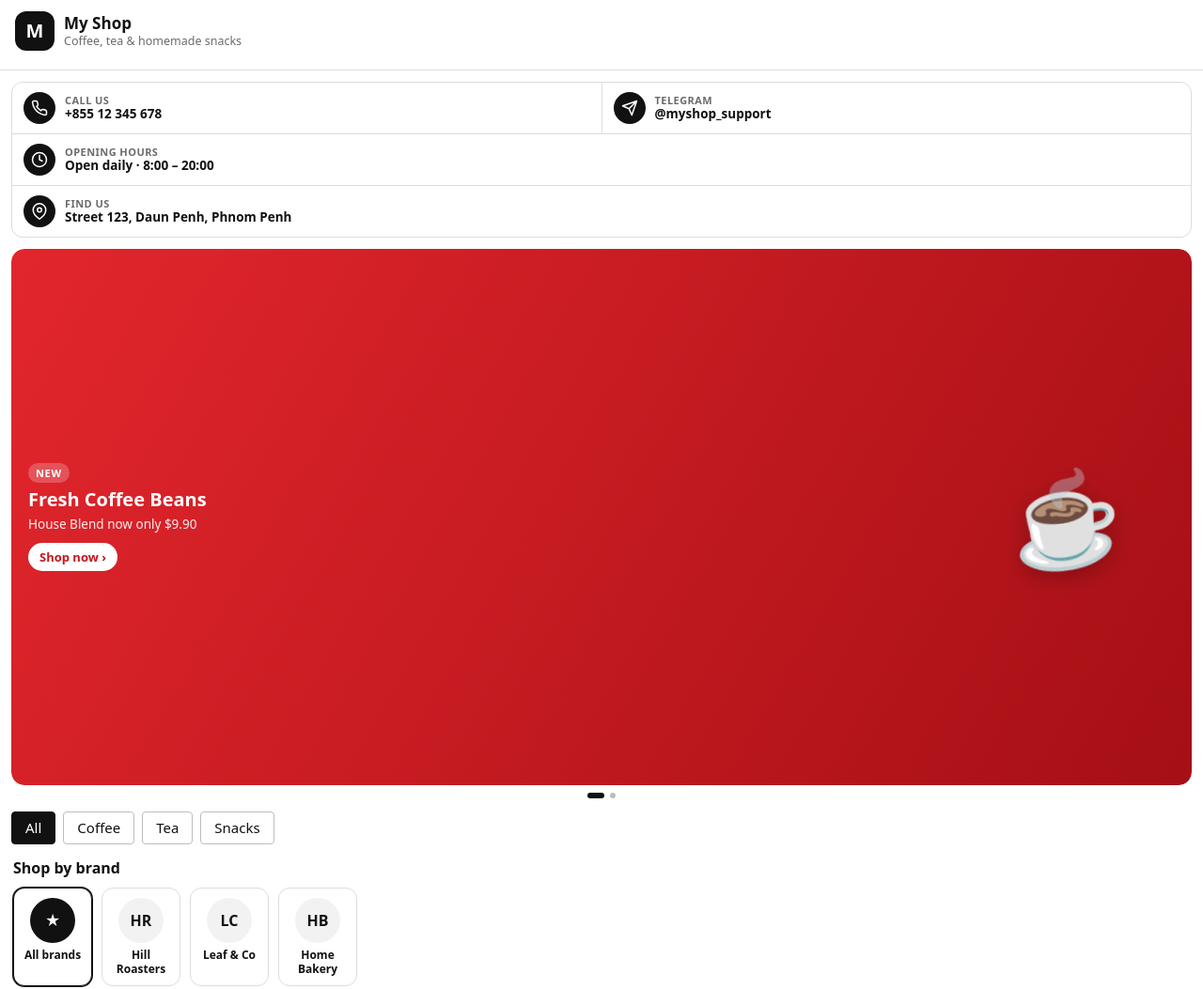
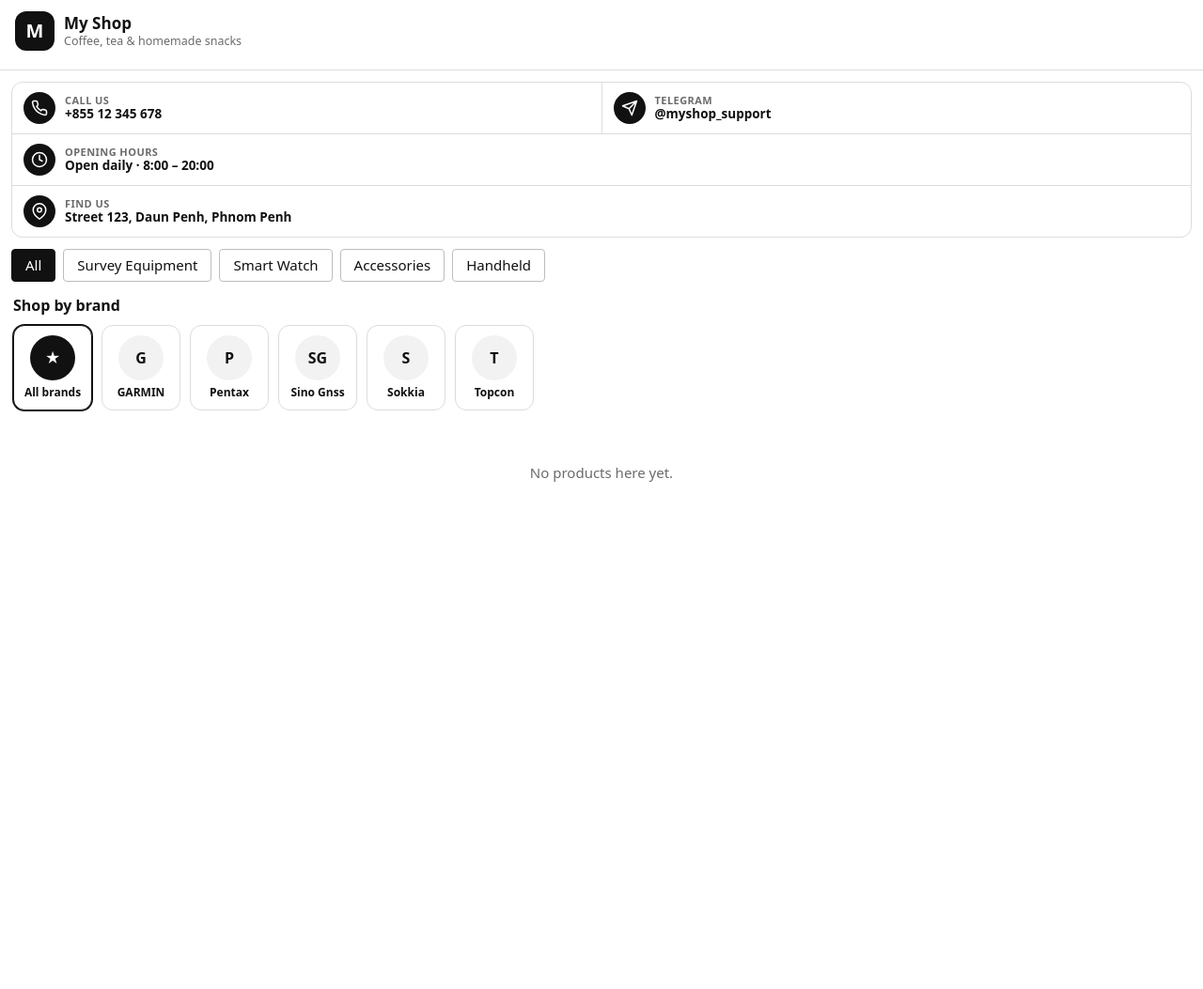
Before and after one commit to narakrongchan/my-shop, a plain HTML site: page index.html in a window 1280 px wide. Shown: the top 1053 px of the page at 94% size. After the commit the page ends 800 px from the top, so only its background shows below. Drawn offline with Linux system fonts and the light colour scheme.

Commit message:
Change categories and brands to survey equipment and Garmin watches
Replace the sample coffee/tea/snacks data with the new brands,
categories and subcategories, and remove the sample products and banners.

Co-Authored-By: Claude Opus 5.5 <noreply@anthropic.com>
Claude-Session: https://claude.ai/code/session_01JDvxfJMCQ1RLfBmUAJof1s

```diff
--- a/a2.js
+++ b/a2.js
@@ -73,6 +73,6 @@ const list = shop.products.filter(p =>
 (cat === "All" || p.category === cat) &&
 (sub === "All" || p.subcategory === sub) &&
 (brand === "All" || p.brand === brand));
-if (!list.length){ grid.appendChild(el("div", "empty", "No products match these filters yet.")); return; }
+if (!list.length){ grid.appendChild(el("div", "empty", "No products here yet.")); return; }
 list.forEach(p => grid.appendChild(cardFor(p)));
 }
--- a/index.html
+++ b/index.html
@@ -78,7 +78,7 @@
 </div>
 
 <script src="a1.js?v=13"></script>
-<script src="a2.js?v=5"></script>
+<script src="a2.js?v=6"></script>
 <script src="a3.js?v=5"></script>
 <script src="a5.js?v=15"></script>
 <script src="a6.js?v=5"></script>
```
Also changed, not shown: products.json (+1 -1 lines).
